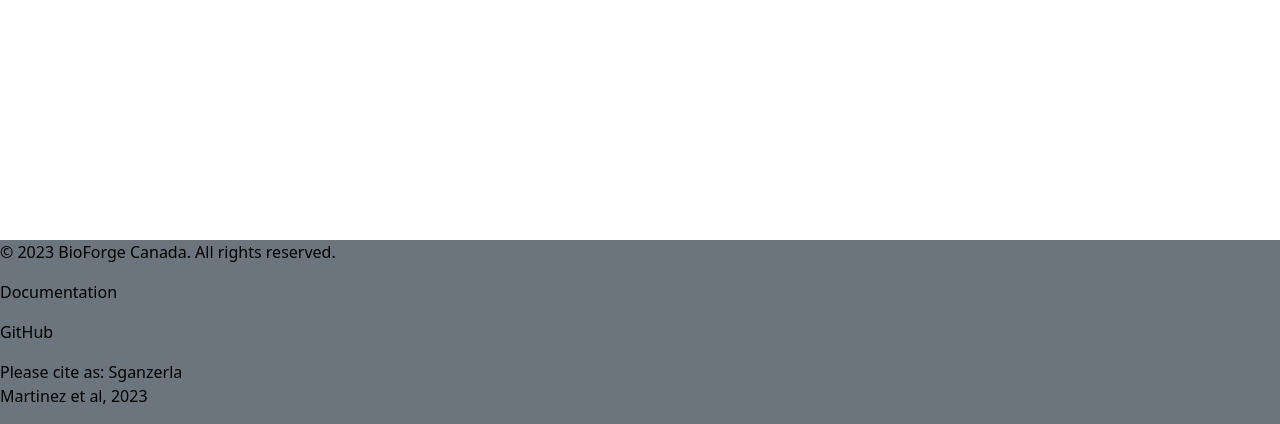
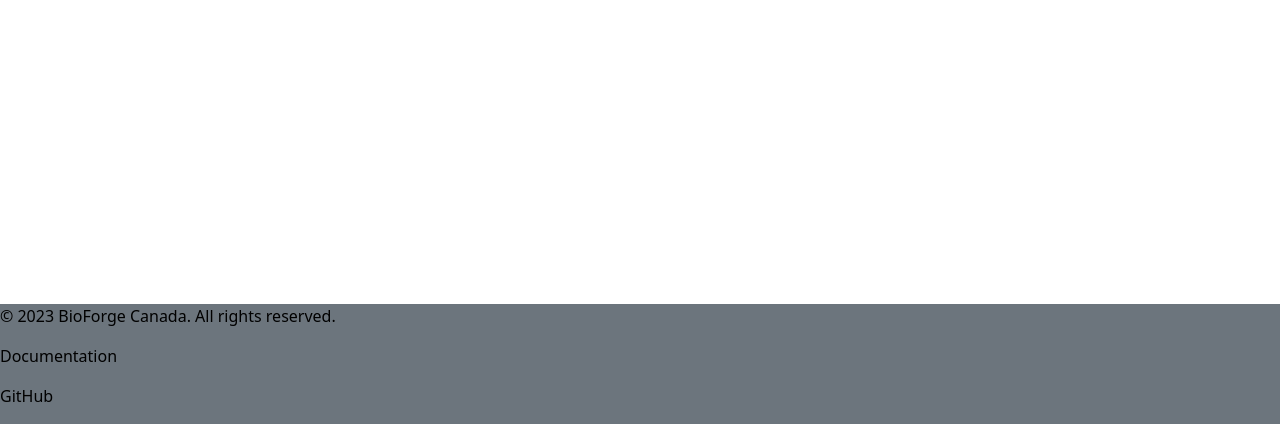
Before and after one commit to gustavsganzerla/mpp, a Django app: page /protein_profiler/test_view/ in a window 1280 px wide. Shown: the part 376-800 px from the top of the page. Run offline with Django 3.2, Linux system fonts and the light colour scheme.

Commit message:
Update base.html

```diff
--- a/templates/base.html
+++ b/templates/base.html
@@ -37,7 +37,7 @@
       <p>&copy; 2023 BioForge Canada. All rights reserved.</p>
       <p>Documentation</p>
       <p>GitHub</p>
-      <p style="max-width: 200px; word-wrap: break-word;">Please cite as: Sganzerla Martinez et al, 2023</p>
+
   </footer>
 
 
```
